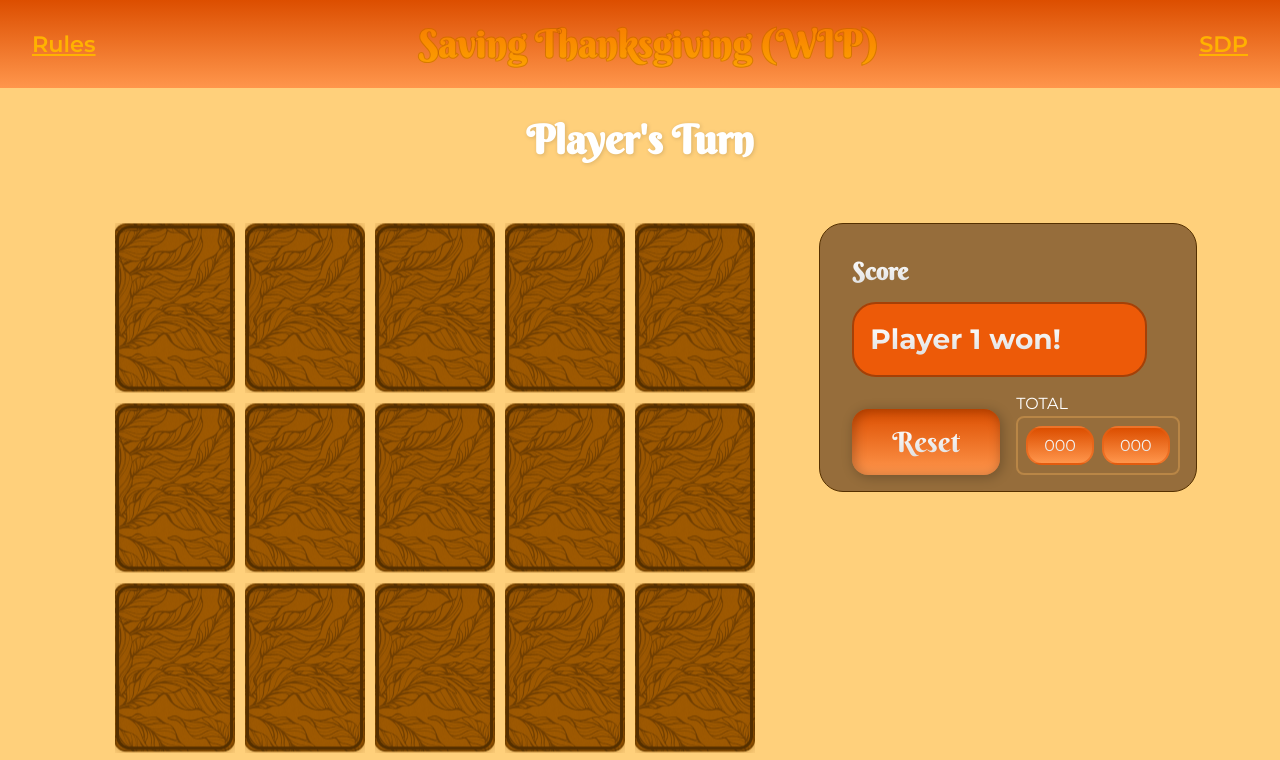
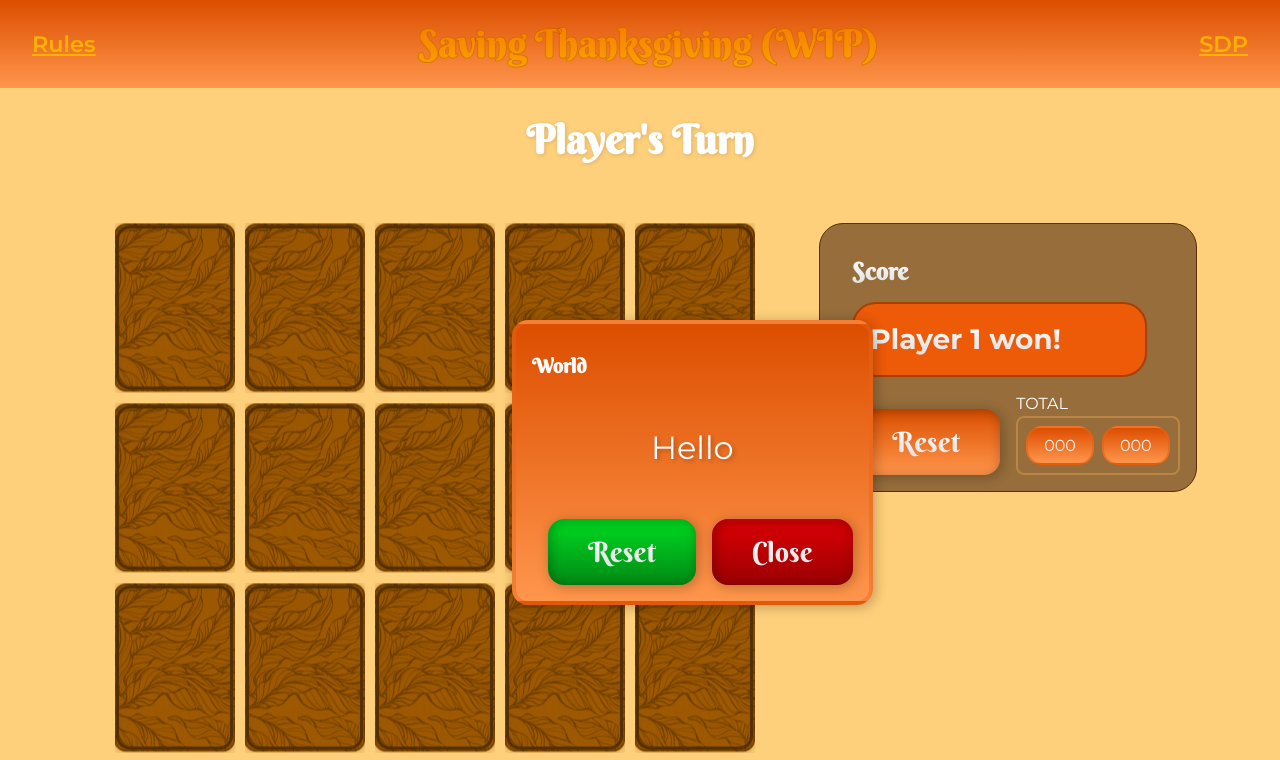
Before and after one commit to kuykndll/WP_U2_L13, a plain HTML site: page index.html in a window 1280 px wide. Shown: the top 760 px of the page. Drawn offline with Linux system fonts and the light colour scheme; a web font is replaced by a local one.

Commit message:
Added notification function & element

```diff
--- a/index.css
+++ b/index.css
@@ -220,3 +220,123 @@ p{
     gap: .5rem;
     border-radius: .5rem;
 }
+
+#notification{
+    display: flex;
+    position: fixed;
+    flex-direction: column;
+    align-items: center;
+    justify-content: flex-start;
+    gap: 0.25rem;
+    top: 40%;
+    left: 40%;
+    width: fit-content;
+    height: fit-content;
+    background-image: linear-gradient(to bottom, #DC4E00, #FF964C);
+    border: 4px #e7651972 solid;
+    box-shadow: 2px 2px 12px 1px rgba(0, 0, 0, 0.222);
+    transition: all 0.5s ease-in-out;
+    opacity: 0;
+    padding: 1rem;
+    border-radius: 1rem;
+}
+
+#notification>h1{
+    font-size: 1.25rem;
+    font-family: "Berkshire Swash";
+    color: white;
+    text-align: left;
+    width: 100%;
+}
+
+#notification>p{
+    font-family: "Montserrat";
+    color: white;
+    width: 100%;
+    height: fit-content;
+    font-size: 2rem;
+    text-align: center;
+    text-shadow: #00000040 2px 2px 4px;
+}
+
+#notification>div{
+    display: flex;
+    flex-direction: row;
+    justify-content: space-between;
+    width: 100%;
+    height: fit-content;
+}
+
+#noti_reset{
+    background-image: linear-gradient(to bottom, #00DC21, #008914);
+    padding: 1rem 2.5rem 1rem 2.5rem;
+    border: 2px #00570d;
+    box-shadow: inset 2px 2px 12px 1px rgba(0, 0, 0, 0.25), 2px 2px 12px 1px rgba(0, 0, 0, 0.222);
+    width: 50%;
+    height: fit-content;
+    align-content: center;
+    border-radius: 1rem;
+    margin-left: 1rem;
+    margin-top: 1rem;
+    transition: all 0.15s ease-in-out;
+}
+
+#noti_reset>p{
+    color: transparent;
+    background-clip: text;
+    text-align: center;
+    width: 100%;
+    height: fit-content;
+    background-image: linear-gradient(to bottom, #FFFFFF, #DFDFDF);
+    font-family: "Berkshire Swash";
+    font-size: 1.75rem;
+    margin: 0;
+    padding: 0;
+}
+
+#noti_reset:hover{
+    transform: scale(1.1);
+    background-image: linear-gradient(to bottom, #0ae42b, #00a419);
+}
+
+#noti_reset:active{
+    transform: scale(0.9);
+    background-image: linear-gradient(to bottom, #87ff99, #02b81d);
+}
+
+#noti_close{
+    background-image: linear-gradient(to bottom, #DC0004, #9A0003);
+    padding: 1rem 2.5rem 1rem 2.5rem;
+    border: 2px #600103;
+    box-shadow: inset 2px 2px 12px 1px rgba(0, 0, 0, 0.25), 2px 2px 12px 1px rgba(0, 0, 0, 0.222);
+    width: 50%;
+    height: fit-content;
+    align-content: center;
+    border-radius: 1rem;
+    margin-left: 1rem;
+    margin-top: 1rem;
+    transition: all 0.15s ease-in-out;
+}
+
+#noti_close>p{
+    color: transparent;
+    background-clip: text;
+    text-align: center;
+    width: 100%;
+    height: fit-content;
+    background-image: linear-gradient(to bottom, #FFFFFF, #DFDFDF);
+    font-family: "Berkshire Swash";
+    font-size: 1.75rem;
+    margin: 0;
+    padding: 0;
+}
+
+#noti_close:hover{
+    transform: scale(1.1);
+    background-image: linear-gradient(to bottom, #ef0408, #b40407);
+}
+
+#noti_close:active{
+    transform: scale(0.9);
+    background-image: linear-gradient(to bottom, #f63e41, #b50104);
+}
--- a/index.html
+++ b/index.html
@@ -7,7 +7,6 @@
     <head>
         <title>Saving Thanksgiving</title>
         <link rel="stylesheet" href="index.css">
-        <script src="index.js"></script>
 
         <link rel="preconnect" href="https://fonts.googleapis.com">
         <link rel="preconnect" href="https://fonts.gstatic.com" crossorigin>
@@ -58,8 +57,22 @@
             </div>
 
         </div>
+
+        <div id="notification">
+            <h1 id="noti_title">Title</h1>
+            <p id="noti_message">Message</p>
+            <div>
+                <button id="noti_reset">
+                    <p>Reset</p>
+                </button>
+                <buton id="noti_close">
+                    <p>Close</p>
+                </buton>
+            </div>
+        </div>
     </div>
 
+    <script src="index.js"></script>
     <script>genCards()</script>
     </body>
 </html>
--- a/index.js
+++ b/index.js
@@ -3,6 +3,8 @@ let turn = 0; //Determines when I need to swap between players
 let p1_score = 0;
 let p2_score = 0;
 let cards_list = []; //Keeps a memory of all the two cards collected
+
+const notify_div = document.getElementById("notification");
 
 /*class Card{
     constructor(image,visiblity){
@@ -104,3 +106,24 @@ function undoFlip(cards_list){
 function doesNothing(){//There has to be a better way to do this but this also kinda funny so like :P
 
 }
+
+function createNotification(messageString, titleString = "Notification"){
+    if(messageString){
+        console.log("Wowies");
+        console.log(notify_div);
+        let title = document.getElementById("noti_title");
+        let message = document.getElementById("noti_message");
+        let reset_button = document.getElementById("noti_reset");
+        let close_button = document.getElementById("noti_close");
+
+        console.log(title);
+
+        title.textContent = titleString;
+        message.textContent = messageString;
+        notify_div.style.opacity = 1
+
+        close_button.onclick = function(){notify_div.style.opacity = 0};
+    }
+}
+
+createNotification("Hello", "World");
--- /dev/null
+++ b/pages/SDP/U2_Lab13_SDP.css
@@ -0,0 +1,52 @@
+body{
+    background-color: #FFD07B;
+    margin: 0;
+}
+
+h1{
+    font-family: "Berkshire Swash";
+}
+
+p{
+    font-family: "Montserrat";
+}
+
+.header_link{
+    font-family: "Montserrat";
+    font-size: 1.75vw;
+    font-weight: 600;
+    color: #FFB200;
+    transition: all 0.1s ease-in;
+    margin: 0;
+}
+
+.header_link:hover{
+    color: #F46800;
+}
+
+#title{
+    font-family: "Berkshire Swash";
+    font-size: 3vw;
+    width: fit-content;
+    height: fit-content;
+    padding: 1.25rem;
+    background-image: linear-gradient(to bottom, #F46800, #FFB200);
+    background-clip: text;
+    -webkit-text-stroke: 1px #862f004f;
+    color: transparent;
+    /*text-shadow: 2px 2px 4px rgba(0, 0, 0, 0.5);*/
+    margin: 0;
+}
+
+#header{
+    display: flex;
+    margin: 0;
+    width: 100%;
+    min-height: 10%;
+    flex-direction: row;
+    justify-content: space-between;
+    align-items: center;
+    padding: 0 2rem 0 2rem;
+    box-sizing: border-box;
+    background-image: linear-gradient(to bottom, #DC4E00, #FF964C);
+}
```
Also changed, not shown: pages/SDP/U2_Lab13_SDP.html (+6 -1 lines).
